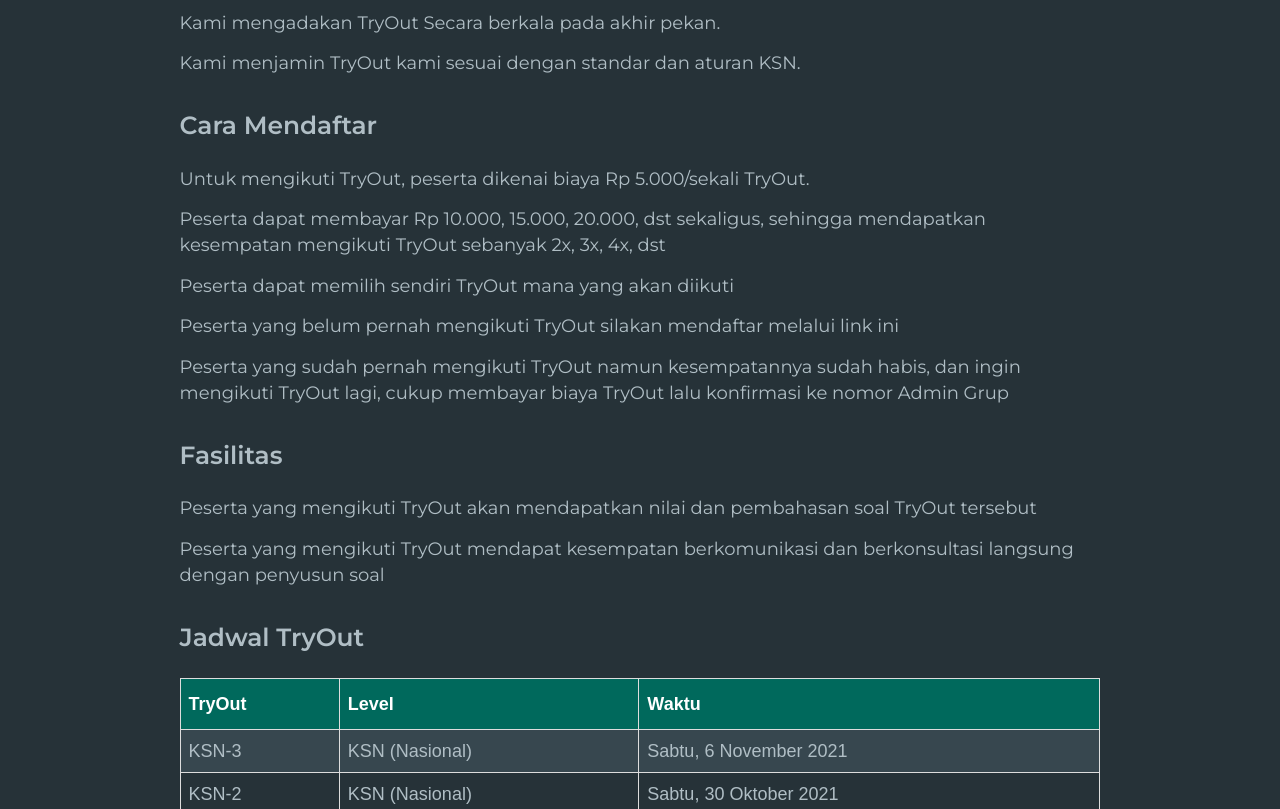
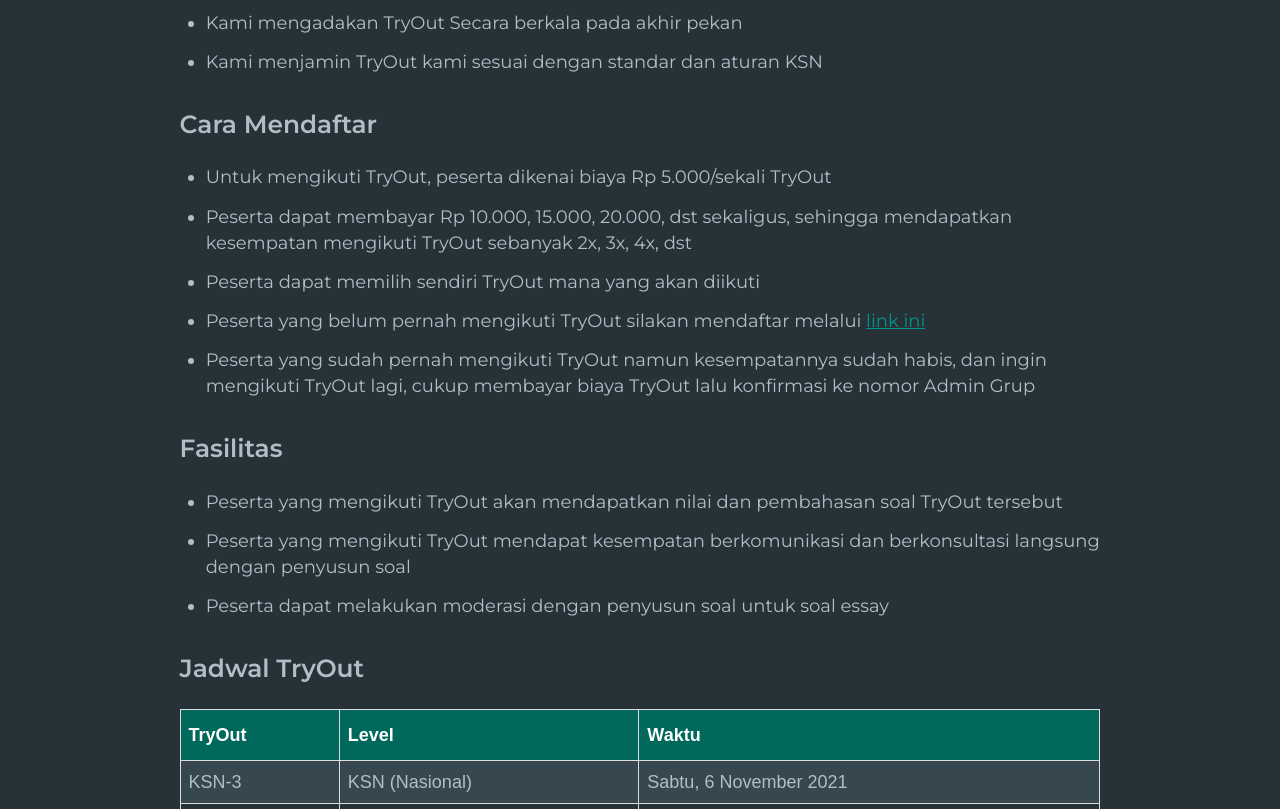
Before and after one commit to galihprad/osnmath, a Gatsby site: page /tryout in a window 1280 px wide. Shown: the part 232-1041 px from the top of the page. Built offline with nearby package versions, Linux system fonts and the light colour scheme; Gatsby itself is replaced by a stand-in of ours.

Commit message:
Update 5

```diff
--- a/gatsby-config.js
+++ b/gatsby-config.js
@@ -1,6 +1,6 @@
 module.exports = {
   siteMetadata: {
-    title: `Osnmath.online`,
+    title: `osnmath.online`,
     description: `Wahana belajar Olimpiade Matematika`,
     author: `galihpw`,
     siteUrl: `https://gatsbystarterdefaultsource.gatsbyjs.io/`,
@@ -20,15 +20,15 @@ module.exports = {
     {
       resolve: `gatsby-plugin-manifest`,
       options: {
-        name: `gatsby-starter-default`,
-        short_name: `starter`,
+        name: `osnmath.online`,
+        short_name: `osnmath`,
         start_url: `/`,
-        background_color: `#663399`,
+        background_color: `#009688`,
         // This will impact how browsers show your PWA/website
         // https://css-tricks.com/meta-theme-color-and-trickery/
         // theme_color: `#663399`,
         display: `minimal-ui`,
-        icon: `src/images/gatsby-icon.png`, // This path is relative to the root of the site.
+        icon: `src/images/logo-osn.png`, // This path is relative to the root of the site.
       },
     },
     // this (optional) plugin enables Progressive Web App + Offline functionality
--- a/src/components/header.js
+++ b/src/components/header.js
@@ -31,7 +31,7 @@ const Header = ({ siteTitle }) => (
             textDecoration: `none`,
           }}
         >
-          {/* {siteTitle} */}osnmath
+          {/* {siteTitle} */}oo
           <span style={{ fontWeight: "400" }}>online</span>
         </Link>
       </h1>
--- a/src/pages/about.js
+++ b/src/pages/about.js
@@ -23,7 +23,7 @@ const AboutPage = () => (
     <h3>Kontak</h3>
     <p>
       galih.p.w.j@gmail.com <br />
-      0858 7765 7708
+      nomor : 0858 # 7765 # 7708
     </p>
   </Layout>
 )
--- a/src/pages/tryout.js
+++ b/src/pages/tryout.js
@@ -7,33 +7,50 @@ const TryOutPage = () => (
   <Layout>
     <Seo title="Try Out" />
     <h3>TryOut</h3>
-    <p>Kami mengadakan TryOut Secara berkala pada akhir pekan.</p>
-    <p>Kami menjamin TryOut kami sesuai dengan standar dan aturan KSN.</p>
+    <ul>
+      <li>Kami mengadakan TryOut Secara berkala pada akhir pekan</li>
+      <li>Kami menjamin TryOut kami sesuai dengan standar dan aturan KSN</li>
+    </ul>
     <h3>Cara Mendaftar</h3>
-    <p>Untuk mengikuti TryOut, peserta dikenai biaya Rp 5.000/sekali TryOut.</p>
-    <p>
-      Peserta dapat membayar Rp 10.000, 15.000, 20.000, dst sekaligus, sehingga
-      mendapatkan kesempatan mengikuti TryOut sebanyak 2x, 3x, 4x, dst
-    </p>
-    <p>Peserta dapat memilih sendiri TryOut mana yang akan diikuti</p>
-    <p>
-      Peserta yang belum pernah mengikuti TryOut silakan mendaftar melalui link
-      ini
-    </p>
-    <p>
+    <ul>
+      <li>
+        Untuk mengikuti TryOut, peserta dikenai biaya Rp 5.000/sekali TryOut
+      </li>
+      <li>
+        Peserta dapat membayar Rp 10.000, 15.000, 20.000, dst sekaligus,
+        sehingga mendapatkan kesempatan mengikuti TryOut sebanyak 2x, 3x, 4x,
+        dst
+      </li>
+      <li>Peserta dapat memilih sendiri TryOut mana yang akan diikuti</li>
+      <li>
+        Peserta yang belum pernah mengikuti TryOut silakan mendaftar melalui{" "}
+        <a
+          href="https://forms.gle/wBT4emCkfyUqjnN16"
+          style={{ color: "#009688" }}
+        >
+          link ini
+        </a>
+      </li>
+      <li>
         Peserta yang sudah pernah mengikuti TryOut namun kesempatannya sudah
         habis, dan ingin mengikuti TryOut lagi, cukup membayar biaya TryOut lalu
         konfirmasi ke nomor Admin Grup
-    </p>
+      </li>
+    </ul>
     <h3>Fasilitas</h3>
-    <p>
+    <ul>
+      <li>
         Peserta yang mengikuti TryOut akan mendapatkan nilai dan pembahasan soal
         TryOut tersebut
-    </p>
-    <p>
+      </li>
+      <li>
         Peserta yang mengikuti TryOut mendapat kesempatan berkomunikasi dan
         berkonsultasi langsung dengan penyusun soal
-    </p>
+      </li>
+      <li>
+        Peserta dapat melakukan moderasi dengan penyusun soal untuk soal essay
+      </li>
+    </ul>
 
     <h3>Jadwal TryOut</h3>
     <table id="customers">
@@ -61,7 +78,7 @@ const TryOutPage = () => (
     <h4>Ada pertanyaan?</h4>
     <p>
       galih.p.w.j@gmail.com <br />
-      0858 7765 7708
+      nomor : 0858 # 7765 # 7708
     </p>
   </Layout>
 )
```
Also changed, not shown: src/images/gatsby-astronaut.png (deleted), src/images/gatsby-icon.png (deleted), src/images/logo-osn.png (added). Lines whose indentation alone changed are shown as unchanged.
